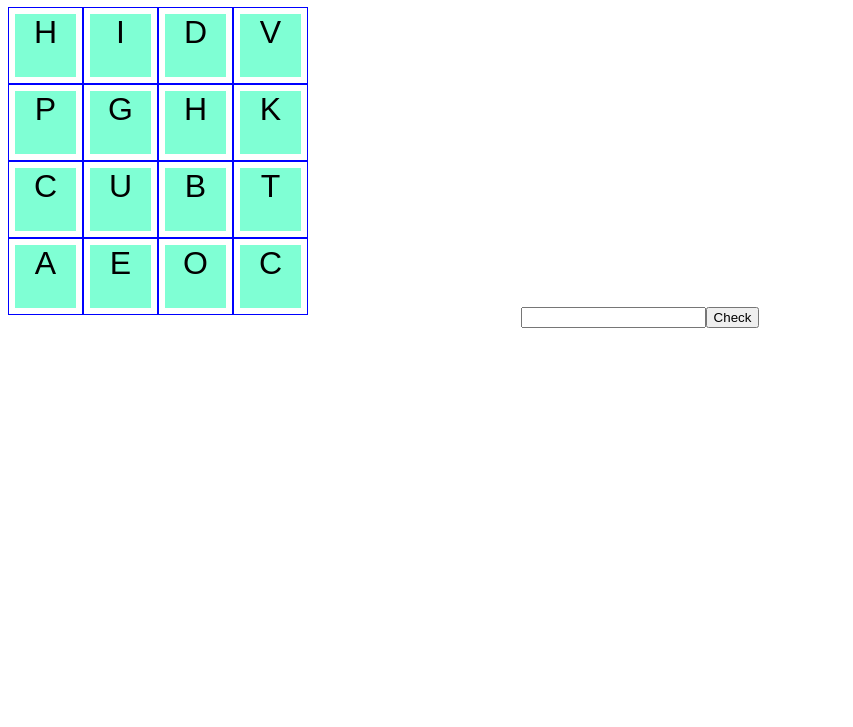
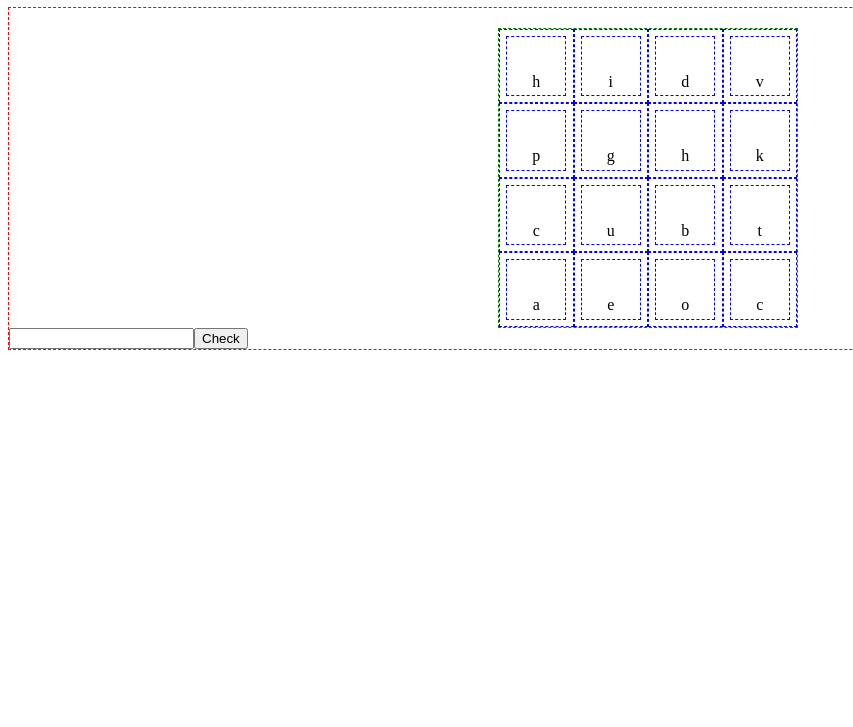
Before and after one commit to ronbarrantes/boggle, a React app: page / in a window 1280 px wide. Shown: the part 73-800 px from the top of the page, without its empty margins (0-853 px from the left). Built offline with nearby package versions, Linux system fonts and the light colour scheme.

Commit message:
Tweak css

```diff
--- a/src/lib/util.js
+++ b/src/lib/util.js
@@ -1,5 +1,6 @@
-const alphabet = ['A','E','I','O','U','B','C','D','F','G','H',
-  'J','K','L','M','N','P','Q','R','S','T','V','W','X','Y','Z']
+const alphabet = [
+  'a', 'e', 'i', 'o', 'u', 'b', 'c', 'd', 'f', 'g', 'h', 'j',
+  'k', 'l', 'm', 'n', 'p', 'q', 'r', 's', 't', 'v', 'w', 'x', 'y', 'z']
 
 const randomLetter = (arr, min=0, max=arr.length) => {
   let randNumber = Math.floor(Math.random() * (max - min)) + min
@@ -16,7 +17,6 @@ const randomize = (arr) => {
   }
   return arr
 }
-
 
 export const generateLetterArray = () => {
   let letters = []
--- a/src/styles.css
+++ b/src/styles.css
@@ -1,39 +1,64 @@
+*{
+  box-sizing: border-box;
+}
 .App {
-  font-family: sans-serif;
-  text-align: center;
+  /* font-family: sans-serif;
+  text-align: center; */
 }
 
+body{
 
+  width: 100%;
+}
+
+.board{
+  border: 1px dashed red;
+  width: 100%;
+}
 
 .board ul{
+  border: 1px dashed green;
   width: 300px;
   height: 300px;
+  margin: 0 auto;
+  padding: 0;
+  display: flex;
+  flex-wrap: wrap;
+   /* height: 300px;
   margin: 0;
   padding: 0;
   display:flex;
-  flex-wrap: wrap;
+  flex-wrap: wrap; */
   /* align-content: center; */
 }
 
 .board li {
-  font-size: 2em;
-  /* display: inline-block; */
+  border: 1px dashed blue;
+  display: flex;
+  width: calc(100%/4);
+  height: calc(100%/4);
+  margin: 0;
+  padding: 0;
+  justify-content: center;
+  align-items: center;
+
+  /* vertical-align: middle; */
+  /* font-size: 2em;
   flex-shrink: 0;
-  /* flex-basis: calc(25% - 10px); */
-  display: flex;
+  display: table;
   flex: 1 0 21%;
-  align-items: center;
-  justify-content: center;
+
+
   text-decoration: none;
   list-style: none;
-  border: 1px solid blue;
-  width: calc(100%/4);
-  height: calc(100%/4);
+   */
 }
 .board li div{
   display: inline-block;
+  border: 1px dashed blue;
+  vertical-align: middle;
   width: calc(100%/1.2);
   height: calc(100%/1.2);
-  margin: 0 auto;
-  background-color: aquamarine;
+  line-height: 90px;
+  text-align: center;
 }
```
